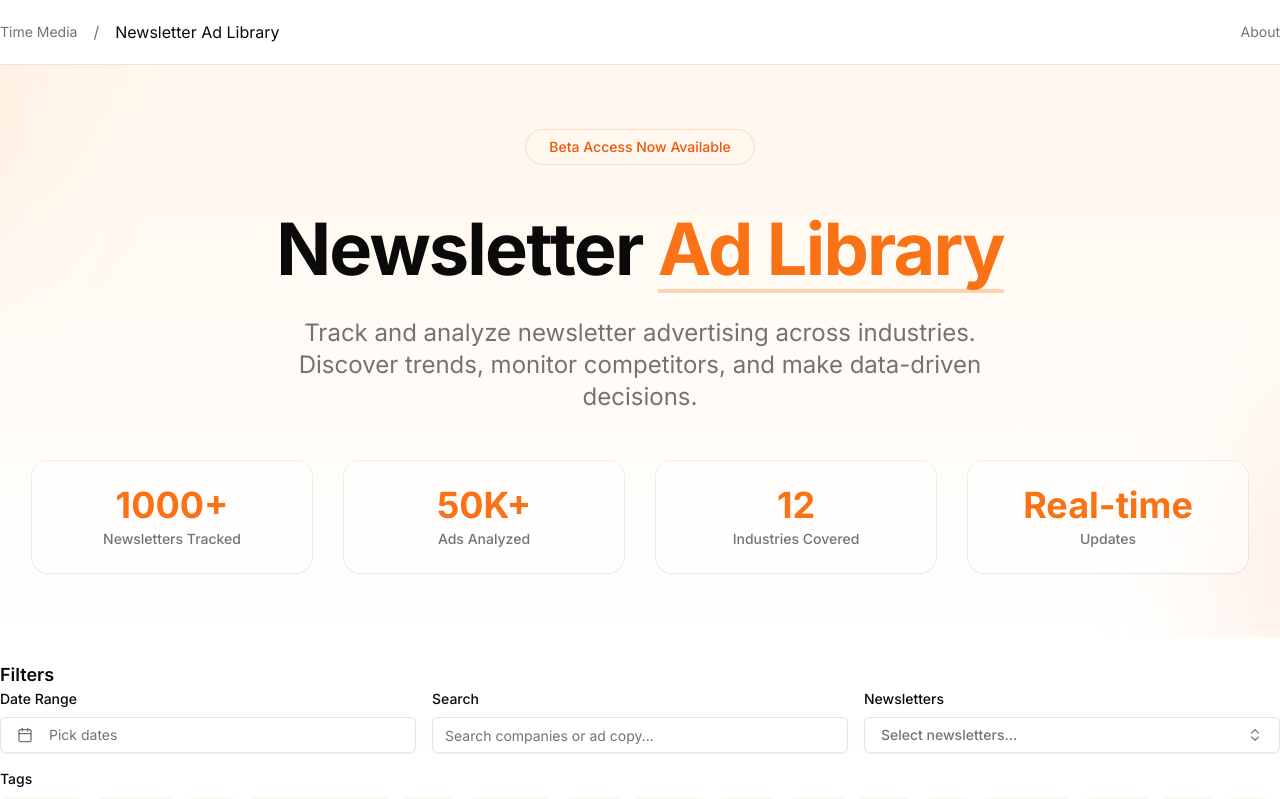
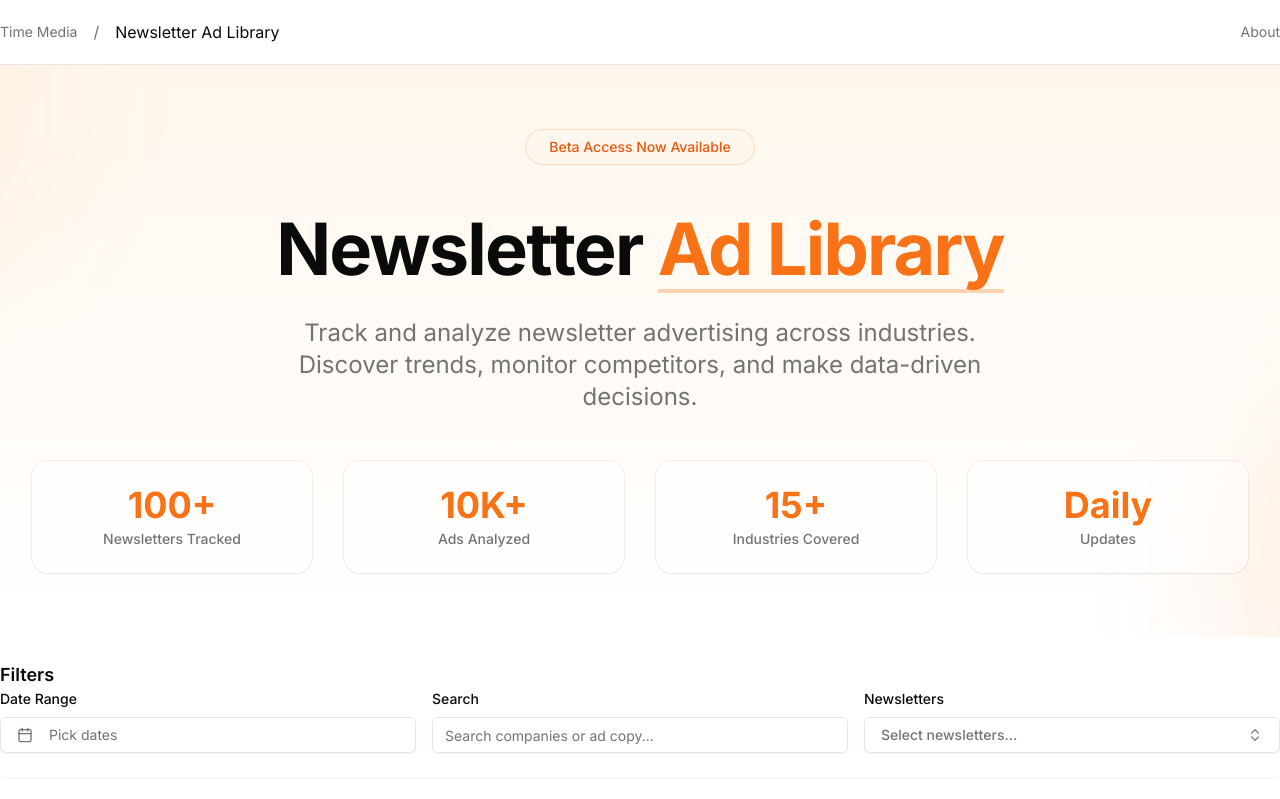
Before and after one commit to null-hax/timemedia-ad-library, a Next.js app: page / in a window 1280 px wide. Shown: the top 799 px of the page. Built offline with nearby package versions, Linux system fonts and the light colour scheme.

Commit message:
tags functionality cleanup

```diff
--- a/src/app/company/[slug]/components/CompanyView.tsx
+++ b/src/app/company/[slug]/components/CompanyView.tsx
@@ -27,10 +27,6 @@ export function CompanyView({ company, relatedCompanies, mentions }: CompanyView
     from: subDays(new Date(), 30),
     to: new Date()
   })
-
-  const handleTagClick = (tag: string) => {
-    router.push(`/?tags=${tag}`)
-  }
 
   const handleDateRangeChange = (from: Date | null, to: Date | null) => {
     setDateRange({ from, to })
@@ -73,8 +69,7 @@ export function CompanyView({ company, relatedCompanies, mentions }: CompanyView
               <Badge
                 key={tag}
                 variant="secondary"
-                className="cursor-pointer hover:bg-secondary/80"
-                onClick={() => handleTagClick(tag)}
+                className=""
               >
                 {tag}
               </Badge>
--- a/src/app/newsletter/[slug]/components/NewsletterView.tsx
+++ b/src/app/newsletter/[slug]/components/NewsletterView.tsx
@@ -26,10 +26,6 @@ export function NewsletterView({ newsletter, mentions }: NewsletterViewProps) {
     from: subDays(new Date(), 30),
     to: new Date()
   })
-
-  const handleTagClick = (tag: string) => {
-    router.push(`/?tags=${tag}`)
-  }
 
   const handleDateRangeChange = (from: Date | null, to: Date | null) => {
     setDateRange({ from, to })
@@ -108,8 +104,7 @@ export function NewsletterView({ newsletter, mentions }: NewsletterViewProps) {
                     <Badge
                       key={tag}
                       variant="secondary"
-                      className="cursor-pointer hover:bg-secondary/80"
-                      onClick={() => handleTagClick(tag)}
+                      className=""
                     >
                       {tag}
                     </Badge>
--- a/src/components/Filters/index.tsx
+++ b/src/components/Filters/index.tsx
@@ -97,7 +97,7 @@ export function Filters({ filters, onChange }: FiltersProps) {
           </div>
         </div>
 
-        <div className="mt-4">
+        {/* <div className="mt-4">
           <label className="text-sm font-medium mb-2 block">Tags</label>
           <div className="flex flex-wrap gap-2">
             {allTags.map((tag) => (
@@ -111,7 +111,7 @@ export function Filters({ filters, onChange }: FiltersProps) {
               </Badge>
             ))}
           </div>
-        </div>
+        </div> */}
       </div>
     </div>
   )
--- a/src/components/Hero.tsx
+++ b/src/components/Hero.tsx
@@ -34,19 +34,19 @@ export function Hero() {
               {/* Stats grid with enhanced styling */}
               <div className="grid grid-cols-2 gap-8 md:grid-cols-4">
                 <div className="relative flex flex-col items-center p-6 bg-white/50 rounded-2xl shadow-sm ring-1 ring-black/5 transition-transform hover:-translate-y-1">
-                  <div className="text-4xl font-bold text-orange-500">1000+</div>
+                  <div className="text-4xl font-bold text-orange-500">100+</div>
                   <div className="text-sm font-medium text-muted-foreground mt-1">Newsletters Tracked</div>
                 </div>
                 <div className="relative flex flex-col items-center p-6 bg-white/50 rounded-2xl shadow-sm ring-1 ring-black/5 transition-transform hover:-translate-y-1">
-                  <div className="text-4xl font-bold text-orange-500">50K+</div>
+                  <div className="text-4xl font-bold text-orange-500">10K+</div>
                   <div className="text-sm font-medium text-muted-foreground mt-1">Ads Analyzed</div>
                 </div>
                 <div className="relative flex flex-col items-center p-6 bg-white/50 rounded-2xl shadow-sm ring-1 ring-black/5 transition-transform hover:-translate-y-1">
-                  <div className="text-4xl font-bold text-orange-500">12</div>
+                  <div className="text-4xl font-bold text-orange-500">15+</div>
                   <div className="text-sm font-medium text-muted-foreground mt-1">Industries Covered</div>
                 </div>
                 <div className="relative flex flex-col items-center p-6 bg-white/50 rounded-2xl shadow-sm ring-1 ring-black/5 transition-transform hover:-translate-y-1">
-                  <div className="text-4xl font-bold text-orange-500">Real-time</div>
+                  <div className="text-4xl font-bold text-orange-500">Daily</div>
                   <div className="text-sm font-medium text-muted-foreground mt-1">Updates</div>
                 </div>
               </div>
--- a/src/lib/mocks/companyMock.ts
+++ b/src/lib/mocks/companyMock.ts
@@ -43,7 +43,7 @@ export const generateMockMentions = (): Ad[] => {
         id: "0",
         name: "Demo Company",
         slug: "demo-company",
-        tags: ["Demo"],
+        tags: [],
       },
       link: "#",
       readMoreLink: "#",
@@ -60,7 +60,7 @@ export const generateMockMentions = (): Ad[] => {
         id: "0",
         name: "Demo Company",
         slug: "demo-company",
-        tags: ["Demo"],
+        tags: [],
       },
       link: "#",
       readMoreLink: "#",
@@ -77,7 +77,7 @@ export const generateMockMentions = (): Ad[] => {
         id: "0",
         name: "Demo Company",
         slug: "demo-company",
-        tags: ["Demo"],
+        tags: [],
       },
       link: "#",
       readMoreLink: "#",
```
